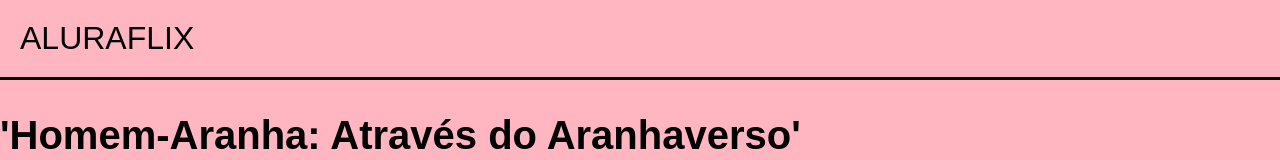
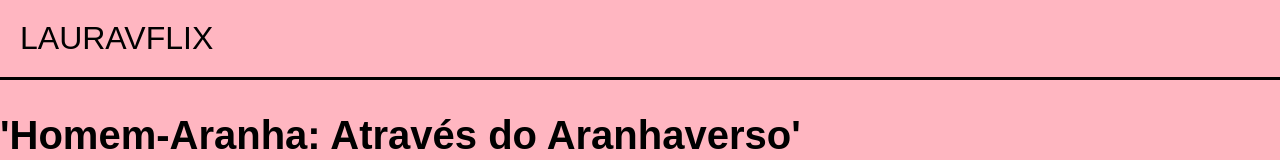
Before and after one commit to lauravidal-cmyk/lauravflix, a plain HTML site: page index.html in a window 1280 px wide. Shown: the top 160 px of the page. Drawn offline with Linux system fonts and the light colour scheme.

Commit message:
alterando AluraFlix para LauravFlix

```diff
--- a/index.html
+++ b/index.html
@@ -2,7 +2,7 @@
 
 <head>
     <link rel="stylesheet" href="styles.css" />
-    <title>Aluraflix</title>
+    <title>Lauravflix</title>
 </head>
 
 
@@ -10,7 +10,7 @@
 <body>
 
 
-    <header>ALURAFLIX</header>
+    <header>LAURAVFLIX</header>
 
 
     <section>
```
